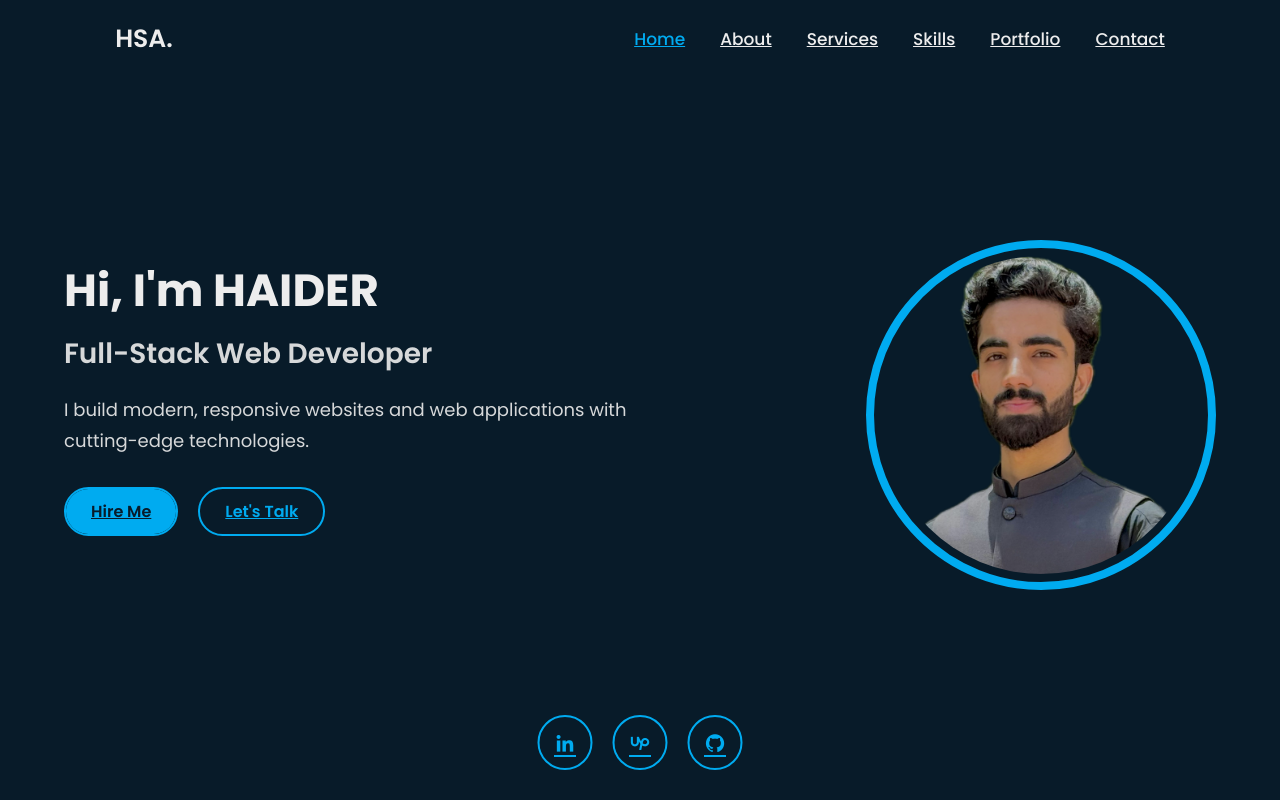
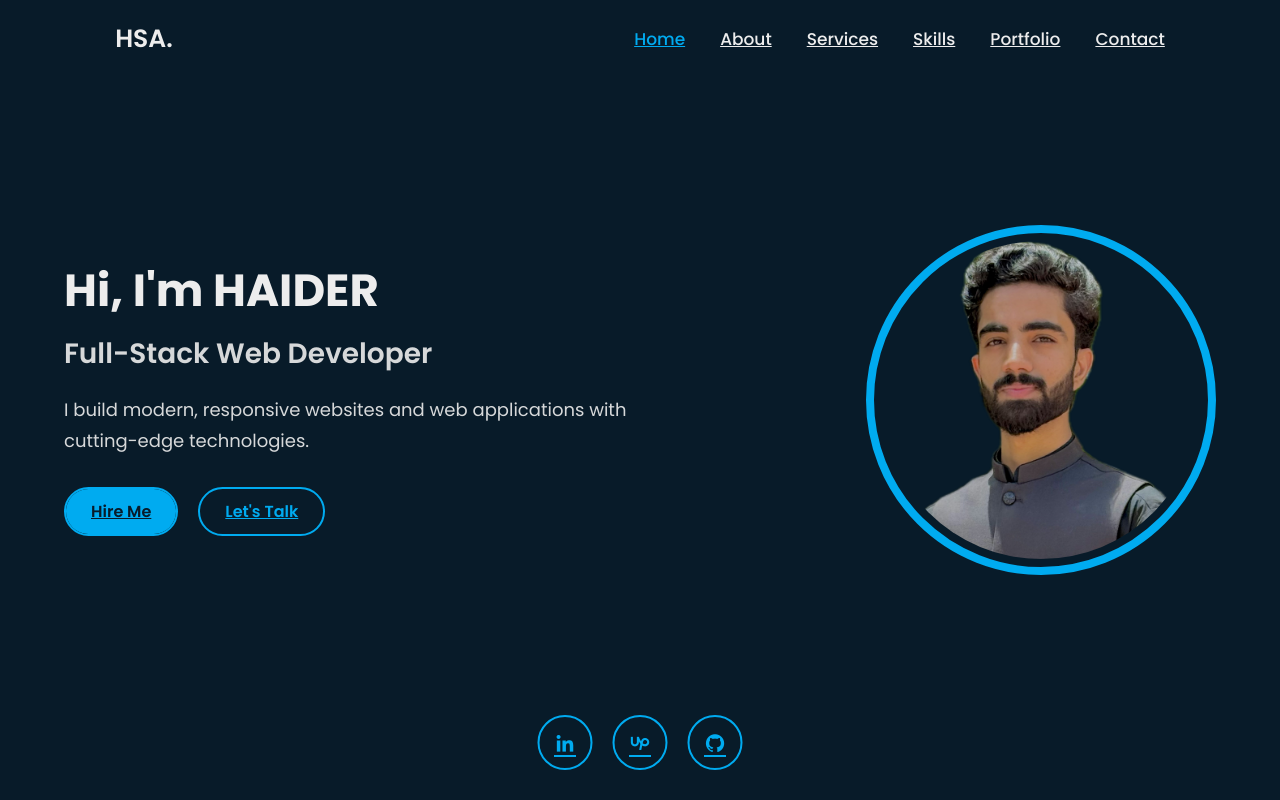
Before and after one commit to HSA-ATTOCK/portfolio-react, a React (Vite) app: page / in a window 1280 px wide. Shown: the top 800 px of the page. Built offline with nearby package versions, Linux system fonts and the light colour scheme.

Commit message:
Update hero.css

```diff
--- a/src/styles/hero.css
+++ b/src/styles/hero.css
@@ -40,7 +40,6 @@
 }
 
 .hero-image {
-  margin-top:3rem;
   flex: 0 0 auto;
   width: 350px;
   height: 350px;
@@ -318,6 +317,7 @@
   }
 
   .hero-image {
+    margin-top:3rem;
     width: 240px;
     height: 240px;
   }
```
